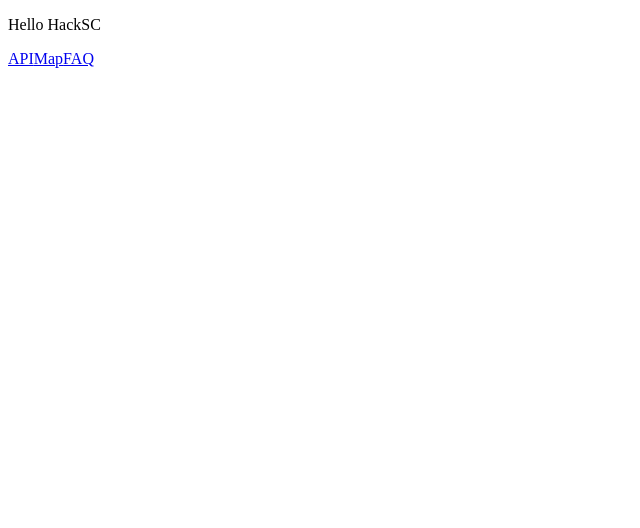
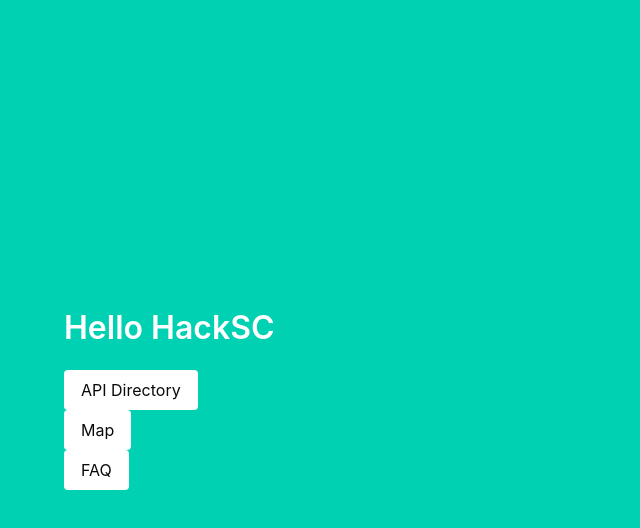
Before and after one commit to HackSC/live-2019, a Next.js app: page / in a window 1280 px wide. Shown: the top 528 px of the page, without its empty margins (0-640 px from the left). Built offline with nearby package versions, Linux system fonts and the light colour scheme.

Commit message:
Added SASS support to project + Bulma

```diff
--- /dev/null
+++ b/next.config.js
@@ -0,0 +1,2 @@
+const withSass = require('@zeit/next-sass')
+module.exports = withSass()
--- a/package.json
+++ b/package.json
@@ -13,7 +13,10 @@
   "author": "",
   "license": "ISC",
   "dependencies": {
+    "@zeit/next-sass": "^1.0.1",
+    "bulma": "^0.7.4",
     "next": "^8.0.3",
+    "node-sass": "^4.11.0",
     "react": "^16.8.6",
     "react-dom": "^16.8.6"
   }
--- a/pages/index.js
+++ b/pages/index.js
@@ -1,12 +1,20 @@
+import '../styles/stylesheet.scss'
+
 import Link from 'next/link'
 
 const Index = () => (
   <div>
-    <p>Hello HackSC</p>
+    <section className="hero is-primary is-fullheight">
+      <div className="hero-body">
+        <div className="container">
+          <h1 className="title">Hello HackSC</h1>
 
-    <Link href='/api'>API</Link>
-    <Link href='/map'>Map</Link>
-    <Link href='/faq'>FAQ</Link>
+          <Link href='/api'><button className='button is-white'>API Directory</button></Link><br/>
+          <Link href='/map'><button className='button is-white'>Map</button></Link><br/>
+          <Link href='/faq'><button className='button is-white'>FAQ</button></Link>
+        </div>
+      </div>
+    </section>
   </div>
 )
 
--- /dev/null
+++ b/styles/stylesheet.scss
@@ -0,0 +1,6 @@
+// Import initial Bulma variables and functions
+@import '~bulma/sass/utilities/initial-variables';
+@import '~bulma/sass/utilities/functions';
+
+// Import Bulma, a CSS framework
+@import '~bulma/bulma';
```
Also changed, not shown: 1 other file (tests, documents, lock files or other folders).
